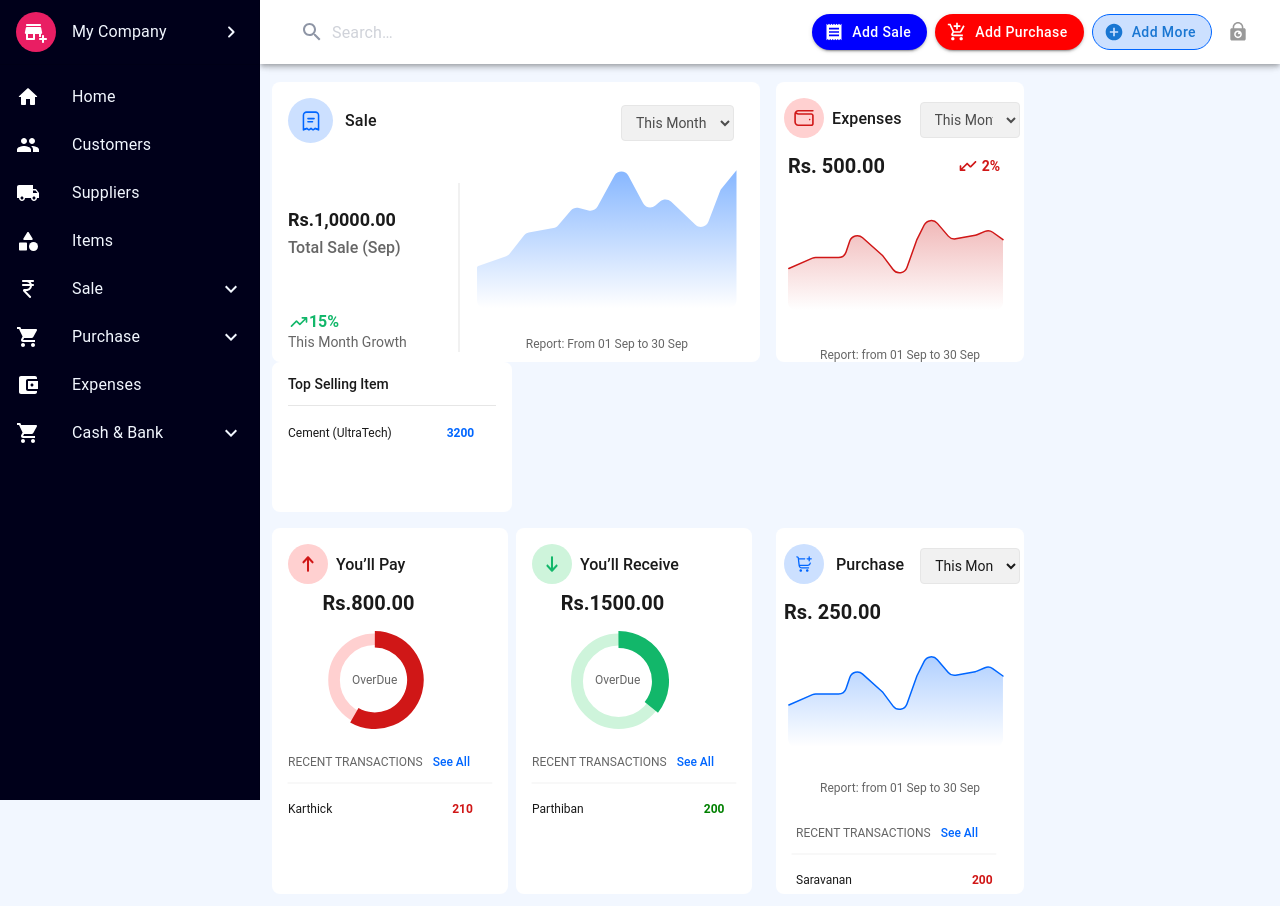
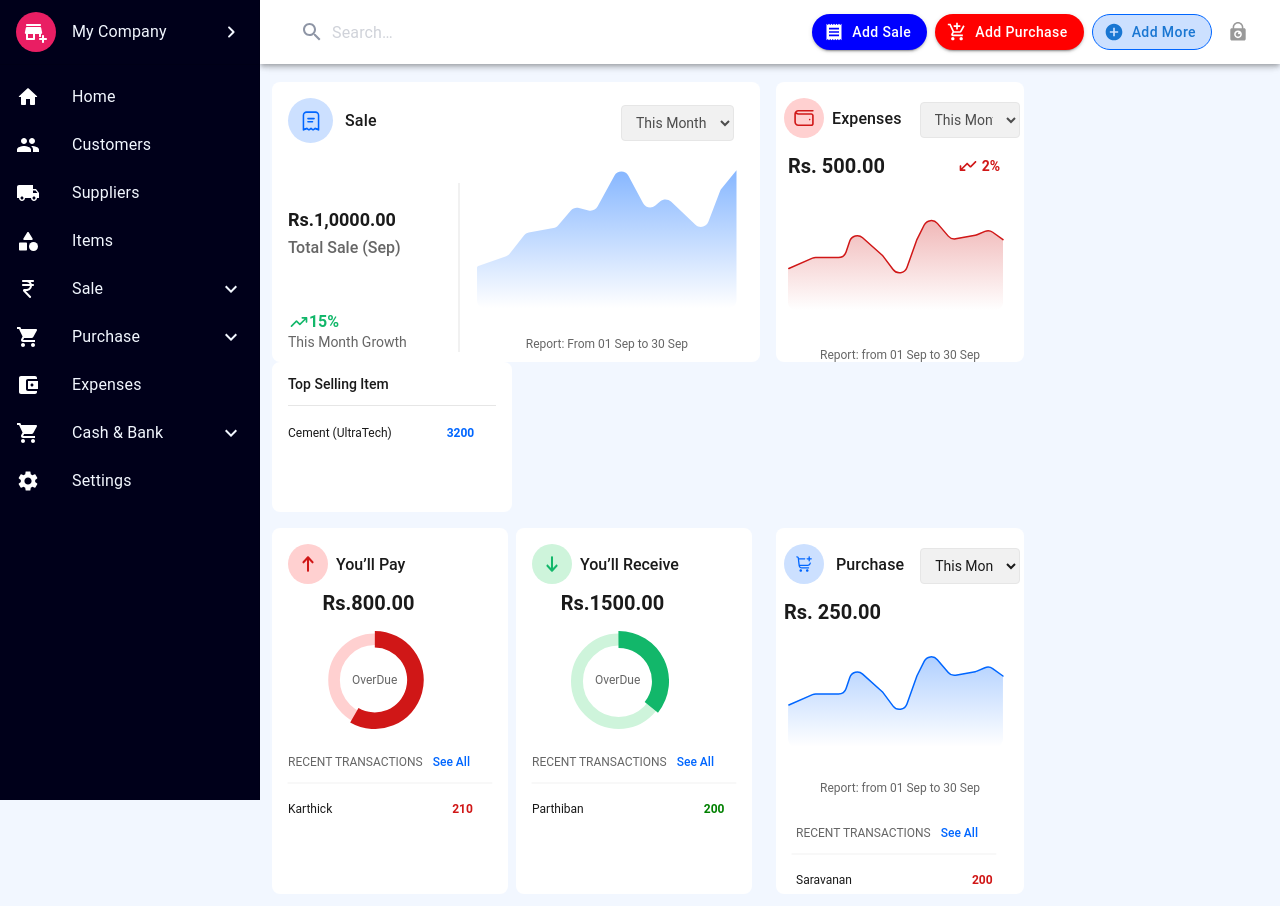
Before and after one commit to Juzbill/react-js, a Next.js app: page /app/dashboard in a window 1280 px wide. Built offline with nearby package versions, Linux system fonts and the light colour scheme.

Commit message:
added settings

```diff
--- /dev/null
+++ b/app/app/settings/settingsnav/page.tsx
@@ -0,0 +1,7 @@
+import * as React from "react";
+
+export interface IpageProps {}
+
+export default function page(props: IpageProps) {
+  return <div>App settings page</div>;
+}
--- a/components/standard/AppDrawer.tsx
+++ b/components/standard/AppDrawer.tsx
@@ -24,6 +24,7 @@ import StarBorder from "@mui/icons-material/StarBorder";
 import AddIcon from "@mui/icons-material/Add";
 import ShoppingCartIcon from "@mui/icons-material/ShoppingCart";
 import AccountBalanceWalletIcon from "@mui/icons-material/AccountBalanceWallet";
+import SettingsIcon from "@mui/icons-material/Settings";
 import {
   Avatar,
   Button,
@@ -457,6 +458,18 @@ export default function AppDrawerLeft({ onCompanyClick }: IAppDrawerLeft) {
             </List>
           </Collapse>
           {/* BANKING END */}
+          {/* SETTINGS */}
+          <ListItem disablePadding>
+            <ListItemButton
+              onClick={() => router.push("/app/settings/settingsnav")}
+            >
+              <ListItemIcon>
+                <SettingsIcon style={{ color: "#FFFFFF" }} />
+              </ListItemIcon>
+              <ListItemText primary={"Settings"} />
+            </ListItemButton>
+          </ListItem>
+          {/* SETTINGS END */}
         </List>
       </Drawer>
     </Box>
--- a/components/standard/LayoutProvider.tsx
+++ b/components/standard/LayoutProvider.tsx
@@ -7,7 +7,10 @@ export interface ILayoutProviderProps {
 }
 
 export function LayoutProvider({ children }: ILayoutProviderProps) {
-  const pathsArray: string[] = ["/app/sales/create"];
+  const pathsArray: string[] = [
+    "/app/sales/create",
+    "/app/settings/settingsnav",
+  ];
   const pathname = usePathname();
 
   console.log(pathname);
```
